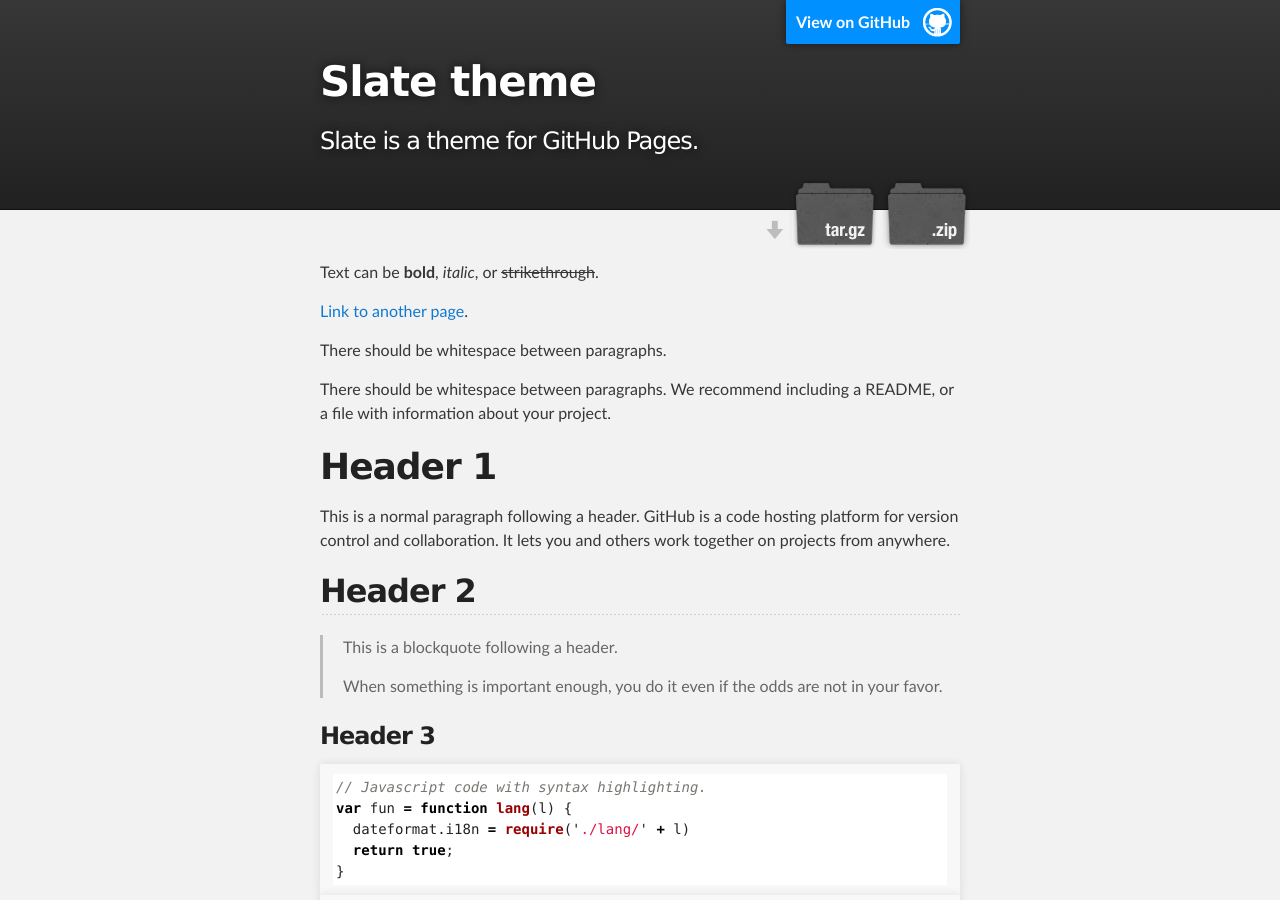
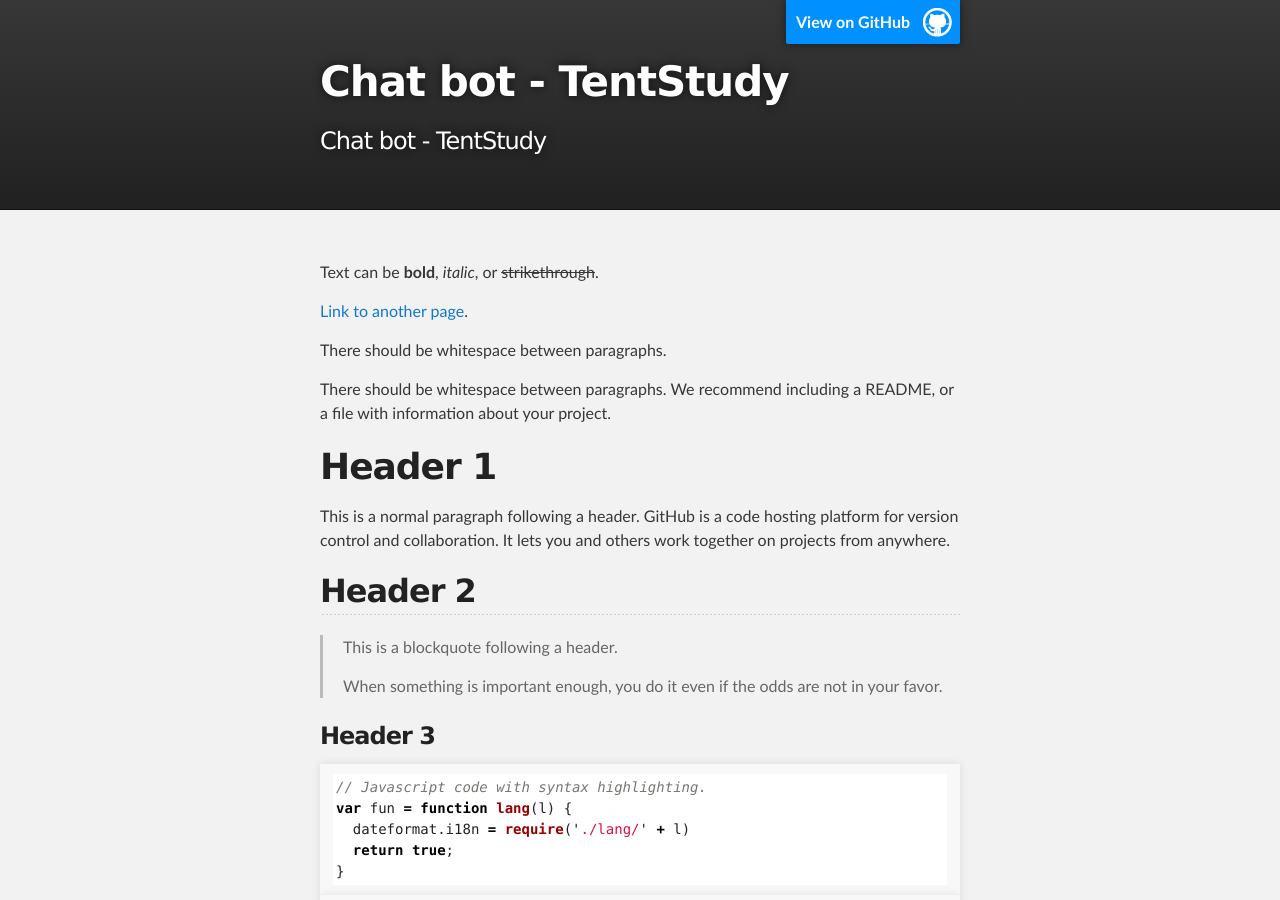
Before and after one commit to tentstudy/chat-bot, a Jekyll site: the page built from index.md, in a window 1280 px wide and 900 px high. Built offline with Jekyll 4.4.1, drawn with Linux system fonts in a browser that asks for light colours; some of the changed text lies outside the part shown.

Commit message:
Update _config.yml

```diff
--- a/_config.yml
+++ b/_config.yml
@@ -1,5 +1,5 @@
-title: Slate theme
-description: Slate is a theme for GitHub Pages.
-show_downloads: true
+title: Chat bot - TentStudy
+description: Chat bot - TentStudy
+show_downloads: false
 google_analytics:
 theme: jekyll-theme-slate
```
